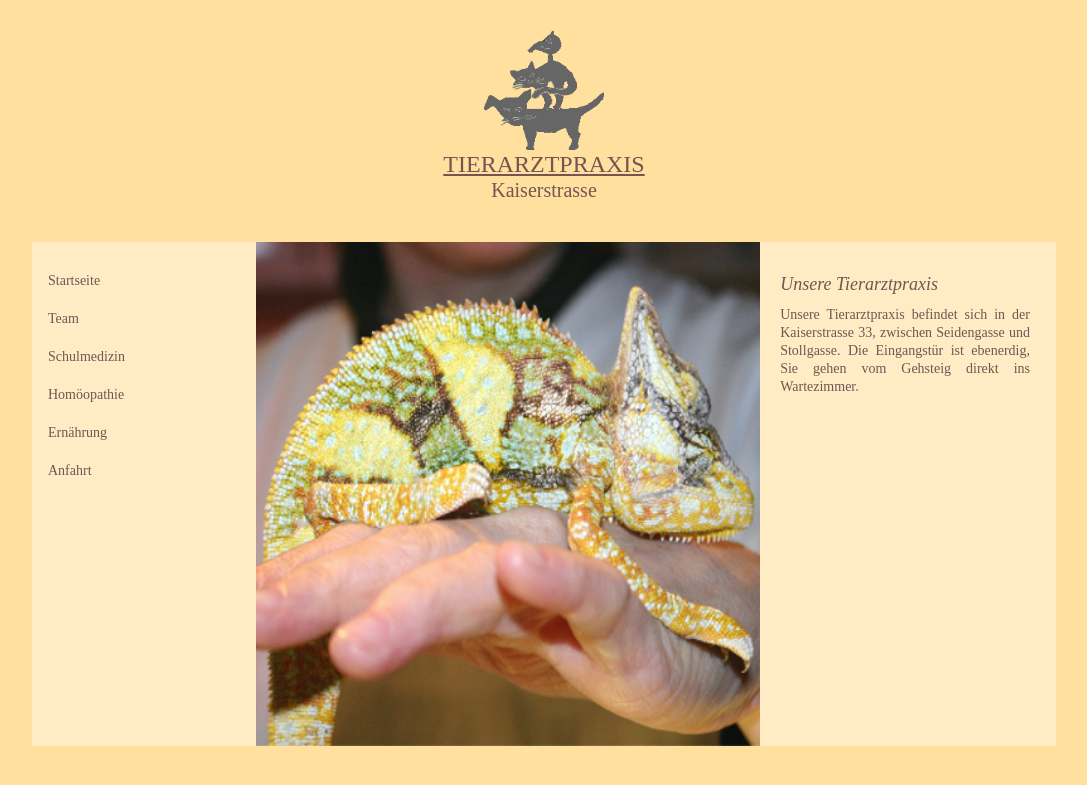
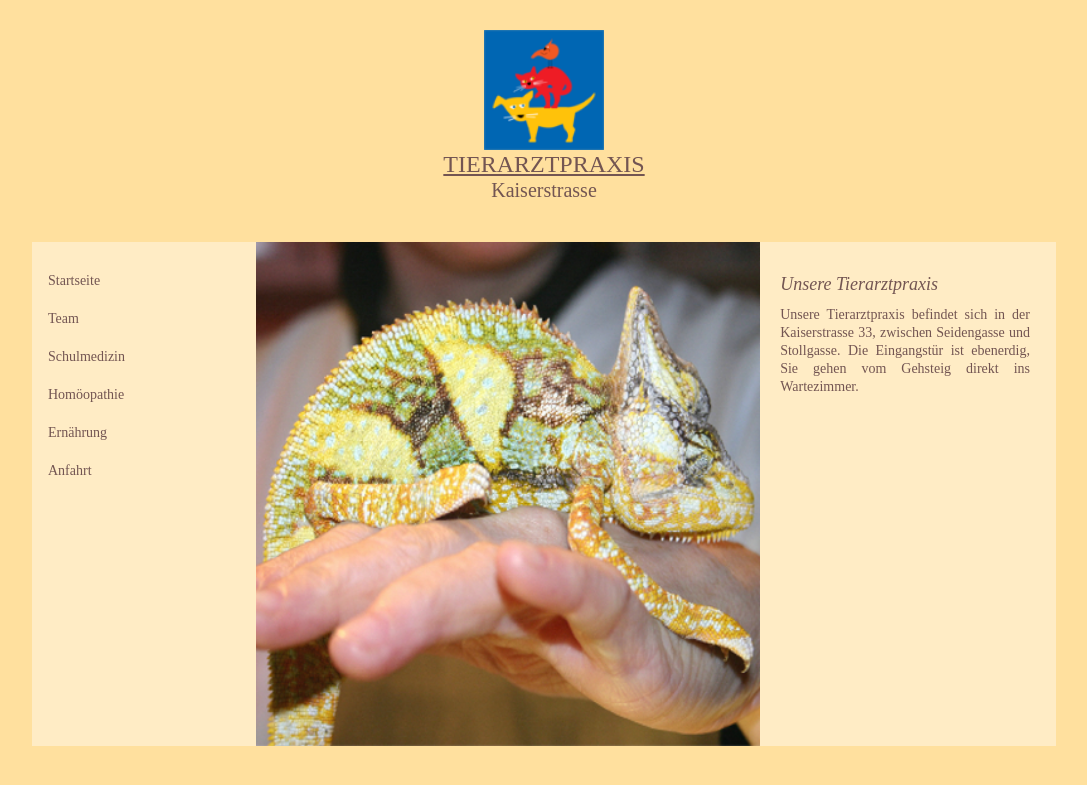
Before and after one commit to richardtraindl/tierarztpraxis-kaiserstrasse.at, a Jekyll site: the page built from praxis.html, in a window 1280 px wide. Shown: the top 785 px of the page, without its empty margins (96-1183 px from the left). Built offline with Jekyll 4.4.1, drawn with Linux system fonts in a browser that asks for light colours.

Commit message:
logo changed

```diff
--- a/_includes/header.html
+++ b/_includes/header.html
@@ -1,6 +1,6 @@
 
 		<header>
-			<img src="img/logo.png">
+			<img src="img/logo_neu.png">
 
 			<h1>TIERARZTPRAXIS</h1>
 
--- a/styles/desktop3.css
+++ b/styles/desktop3.css
@@ -87,7 +87,7 @@ header p {
 }
 
 .content2 {
-	padding: 30px 10px 30px 10px;
+	padding: 30px 10px 10px 10px;
 	width: 34%;
 }
 
```
Also changed, not shown: img/logo_neu.png (added).
